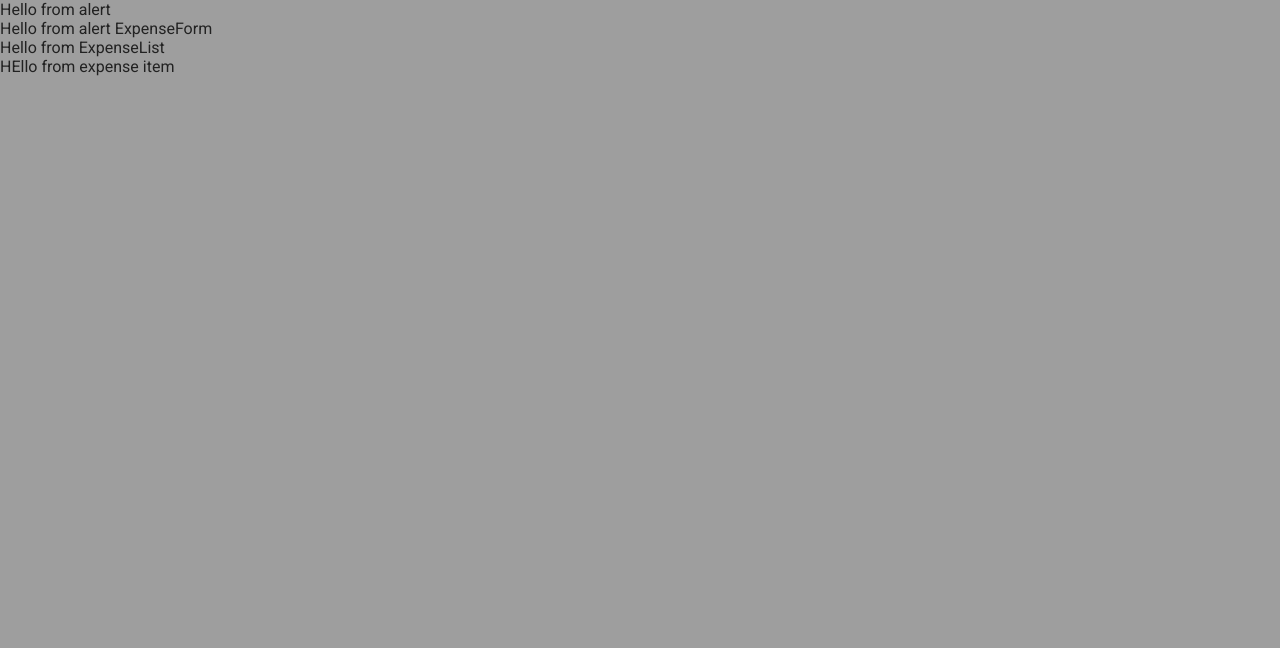
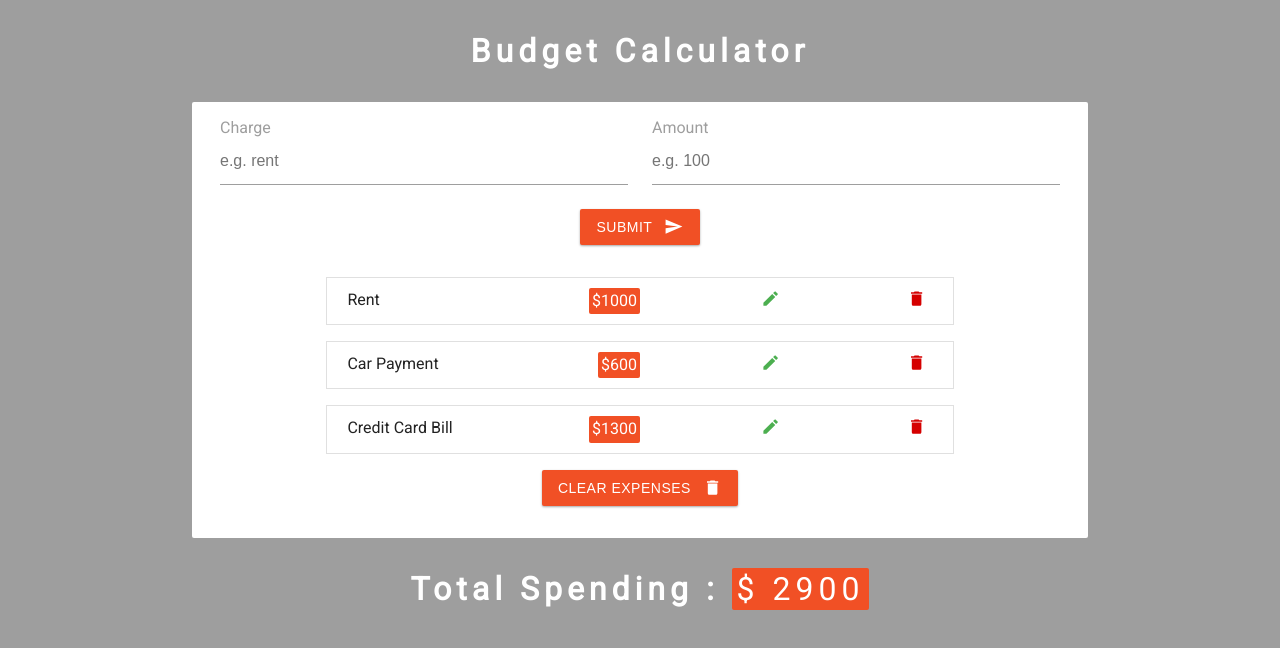
Before and after one commit to saurabhmehta1601/budget-manager, a React (Create React App) app: page / in a window 1280 px wide. Shown: the top 648 px of the page. Built offline with nearby package versions, Linux system fonts and the light colour scheme.

Commit message:
UI and alert functionality done

```diff
--- a/src/App.js
+++ b/src/App.js
@@ -1,14 +1,81 @@
-import './App.css';
-import {Alert} from './components/Alert'
-import {ExpenseForm} from './components/ExpenseForm'
-import {ExpenseList} from './components/ExpenseList'
+import React, { useState } from "react";
+import "./App.css";
+import { Alert } from "./components/Alert";
+import { ExpenseForm } from "./components/ExpenseForm";
+import { ExpenseList } from "./components/ExpenseList";
+import { v4 as uuid } from "uuid";
+
+const initialExpenses = [
+  {
+    id: uuid(),
+    charge: "rent",
+    amount: 1000,
+  },
+  {
+    id: uuid(),
+    charge: "car payment",
+    amount: 600,
+  },
+  {
+    id: uuid(),
+    charge: "credit card bill",
+    amount: 1300,
+  },
+];
 
 function App() {
+  const [expenses, setExpenses] = useState(initialExpenses);
+
+  const [charge, setCharge] = useState("");
+  const [amount, setAmount] = useState("");
+  const [alert,setAlert]=useState({show:false})
+
+  const handleCharge = (e) => {
+    setCharge(e.target.value);
+  };
+  const handleAmount = (e) => {
+    setAmount(e.target.value);
+  };
+
+  const handleSubmit = (e) => {
+    e.preventDefault();
+
+    if(amount > 0 && charge!==''){
+      const newExpense = {
+        id: uuid(),
+        amount,
+        charge,
+      };
+      setExpenses([newExpense, ...expenses]);
+      setCharge("");
+      setAmount("");
+      setAlert({show:true,text:"Item added",type:"success"})
+    }else{
+        setAlert({show:true,text:"Amount should be bigger than 0 and charge can't be empty",type:"danger"})
+    }
+    setTimeout(()=>{setAlert({show:false})},3000)
+  };
   return (
     <>
-      <Alert />
-      <ExpenseForm />
-      <ExpenseList />
+    {alert.show &&  <Alert type={alert.type} text={alert.text} />}
+
+      <h1>Budget Calculator</h1>
+      <main className="App">
+        <ExpenseForm
+          handleAmount={handleAmount}
+          handleCharge={handleCharge}
+          handleSubmit={handleSubmit}
+          charge={charge}
+          amount={amount}
+        />
+        <ExpenseList expenses={expenses} />
+      </main>
+      <h1>
+        total spending :{" "}
+        <span className="total">
+          $ {expenses.reduce((acc, curr) => acc + parseInt(curr.amount), 0)}
+        </span>
+      </h1>
     </>
   );
 }
--- a/src/components/Alert.js
+++ b/src/components/Alert.js
@@ -1,9 +1,9 @@
 import React from 'react'
 
-export const Alert = () => {
+export const Alert = ({text,type}) => {
     return (
-        <div>
-            Hello from alert
+        <div className={`alert  alert-${type}`} >
+           {text}
         </div>
     )
 }
--- a/src/components/ExpenseForm.js
+++ b/src/components/ExpenseForm.js
@@ -1,9 +1,25 @@
 import React from 'react'
+import {MdSend} from 'react-icons/md'
 
-export const ExpenseForm = () => {
+export const ExpenseForm = ({charge,amount,handleAmount,handleCharge,handleSubmit}) => {
     return (
-        <div>
-            Hello from alert ExpenseForm
-        </div>
+        <>
+          <form action="" onSubmit={handleSubmit}>
+              <div className="form-center">
+                  <div className="form-group">
+                      <label htmlFor="charge">charge</label>
+                      <input type="text" onChange={handleCharge} value={charge} className="form-control" id='charge' name='charge' placeholder="e.g. rent"/>
+                  </div>
+                  <div className="form-group">
+                      <label htmlFor="amount">amount</label>
+                      <input type="number" onChange={handleAmount} value={amount} className="form-control" id='amount' name='amount' placeholder="e.g. 100"/>
+                  </div>
+              </div>
+              <button type="submit"  className="btn">
+                  submit
+                  <MdSend className="btn-icon"></MdSend>
+              </button>
+          </form>
+        </>
     )
 }
--- a/src/components/ExpenseItem.js
+++ b/src/components/ExpenseItem.js
@@ -1,9 +1,24 @@
 import React from "react";
+import {MdEdit,MdDelete} from "react-icons/md"
 
-export const ExpenseItem = () => {
+export const ExpenseItem = ({expense}) => {
+
+  const {id,amount,charge}=expense
+
   return (
-    <div>
-     HEllo from expense item
-    </div>
+    <>
+      <li className="item">
+        <div className="info">
+          <span className="expense">{charge}</span>
+          <span className="amount">${amount}</span>
+        </div>
+        <button className="edit-btn" aria-label="edit button">
+          <MdEdit></MdEdit>
+        </button>
+        <button className="clear-btn" aria-label="delete button">
+          <MdDelete></MdDelete>
+        </button>
+      </li>
+    </>
   );
 };
--- a/src/components/ExpenseList.js
+++ b/src/components/ExpenseList.js
@@ -1,11 +1,17 @@
 import React from "react";
-import {ExpenseItem as Item} from "./ExpenseItem";
-
-export const ExpenseList = () => {
+import { ExpenseItem as Item } from "./ExpenseItem";
+import {MdDelete} from 'react-icons/md'
+export const ExpenseList = ({ expenses }) => {
   return (
-    <div>
-      Hello from ExpenseList
-     <Item />
-    </div>
+    <>
+      <ul className="list">
+        {expenses.map((expense) => {
+          return (<Item key={expense.id} expense={expense} />)
+})}
+      </ul>
+      {expenses.length && <button className="btn">clear expenses
+      <MdDelete className="btn-icon" />
+      </button>}
+    </>
   );
 };
```
Also changed, not shown: 1 other file (tests, documents, lock files or other folders).
